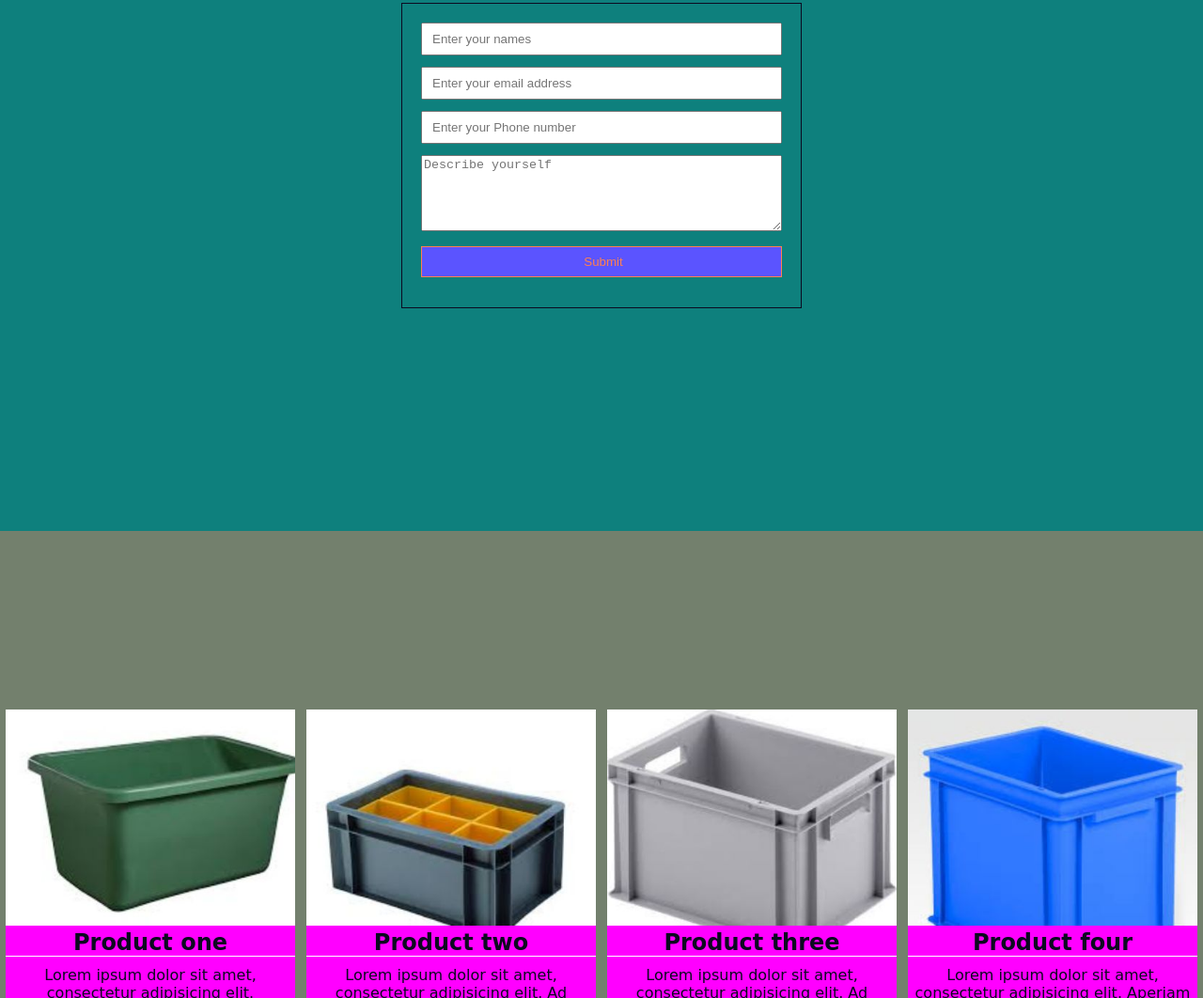
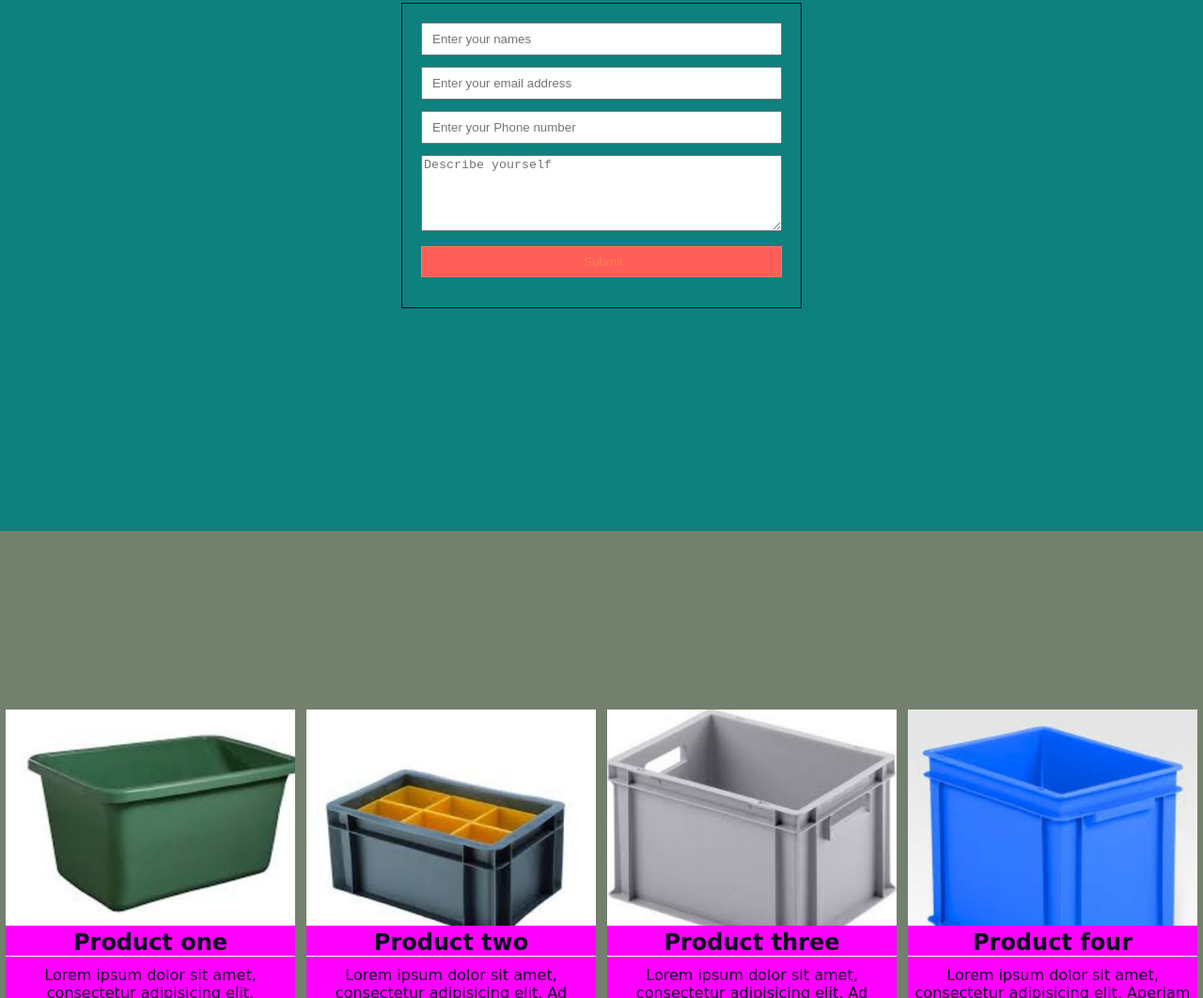
Before and after one commit to EmmanuelMuchiri/Mannu-Project, a plain HTML site: page Lesson1.html in a window 1280 px wide. Shown: the part 1835-2897 px from the top of the page at 94% size. Drawn offline with Linux system fonts and the light colour scheme; some packages are replaced by stand-ins of ours; a script that the page names is missing; a web font is replaced by a local one.

Commit message:
Changed the button background

```diff
--- a/Lesson1.html
+++ b/Lesson1.html
@@ -125,7 +125,7 @@
 
     }
     .formdiv button{
-        background: #5b54ff;
+        background: #ff5d58;
         color: coral;
         border: 1px solid;
     }
```
